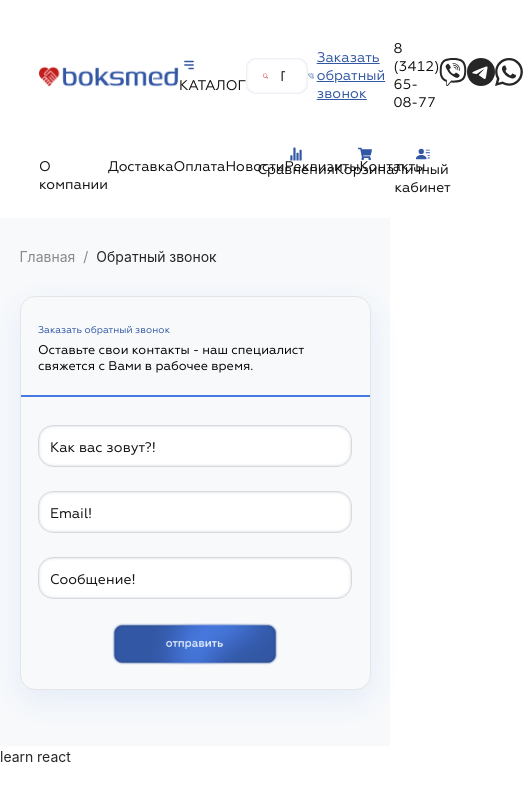
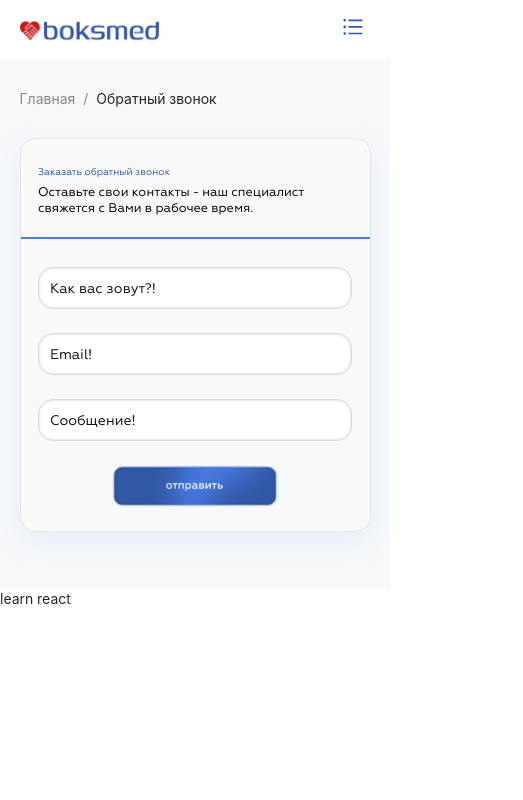
Before and after one commit to TukhtayevaRoziya/boksMedFront, a React (Create React App) app: page / in a window 390 px wide. Shown: the top 800 px of the page, 523 px wide, since content can reach past the window. Built offline with nearby package versions, Linux system fonts and the light colour scheme.

Commit message:
add responsive navbar

```diff
--- a/src/App.css
+++ b/src/App.css
@@ -2,3 +2,38 @@
   width: 80%;
   margin: 0 auto;
 }
+
+.ant-drawer-header,
+.ant-drawer-body {
+  width: 80%;
+  margin: 0 auto;
+}
+
+.ant-drawer-header {
+  padding: 1em 0;
+}
+
+.anticon svg {
+  color: var(--main-font-blue-color);
+}
+
+@media (min-width: 0) and (max-width: 1200px) {
+  .wrapper,
+  .ant-drawer-header,
+  .ant-drawer-body {
+    width: 100%;
+  }
+
+  .wrapper {
+    padding: 0 5%;
+  }
+
+  .ant-drawer-header,
+  .ant-drawer-body {
+    padding: 1em 5%;
+  }
+
+  .ant-drawer-close {
+    margin: 0;
+  }
+}
--- a/src/App.tsx
+++ b/src/App.tsx
@@ -1,17 +1,30 @@
-import React, { FC } from "react";
+import React, { FC, useState } from "react";
 import { BrowserRouter, Route, Routes } from "react-router-dom";
 
+import TopHeaderSm from "./components/topHeader/TopHeaderSm";
 import TopHeader from "./components/topHeader/TopHeader";
 import Contact from "./components/contact/Contact";
 
 import "./App.css";
 
 const App: FC = () => {
+const [size, setSize] = useState<Boolean>(false)
+
+    window.addEventListener("resize", () => {
+
+      if (window.innerWidth < 1000) {
+        setSize(true);
+      } else {
+        setSize(false);
+      }
+    });
+
+
   return (
     <BrowserRouter>
       <div>
         <div className="wrapper">
-        <TopHeader />
+          {window.innerWidth > 1000 ? <TopHeader /> : <TopHeaderSm />}
         </div>
         <Routes>
           <Route path="/" element={<Contact />} />
--- a/src/components/topHeader/TopHeader.module.css
+++ b/src/components/topHeader/TopHeader.module.css
@@ -147,3 +147,22 @@
   width: 10em;
   height: auto;
 }
+
+.navbarSm {
+  width: 100%;
+  justify-content: space-between;
+  padding: 1em 0;
+}
+
+.spanNavBtn {
+  background-color: transparent;
+  border: none;
+  outline: none;
+  cursor: pointer;
+}
+
+.spanNavBtn svg {
+  height: 1.7em;
+  width: 1.7em;
+  color: #3257a4;
+}
--- /dev/null
+++ b/src/components/topHeader/TopHeaderSm.tsx
@@ -0,0 +1,45 @@
+import React, { useState, FC } from "react";
+import { Drawer, Space } from "antd";
+import { AiOutlineBars } from "react-icons/ai";
+
+import logo from "../../assets/icons/logo.webp";
+
+import styles from "./TopHeader.module.css";
+
+const TopHeaderSm: FC = () => {
+  const [visible, setVisible] = useState(false);
+
+  const showDrawer = () => {
+    setVisible(true);
+  };
+
+  const onClose = () => {
+    setVisible(false);
+  };
+
+  return (
+    <>
+      <Space className={styles.navbarSm}>
+        <img className={styles.img} src={logo} alt="" />
+
+        <button onClick={showDrawer} className={styles.spanNavBtn}>
+          <AiOutlineBars />
+        </button>
+      </Space>
+      <Drawer
+        title={<img className={styles.img} src={logo} alt="" />}
+        placement={"top"}
+        width={500}
+        onClose={onClose}
+        visible={visible}
+        extra={<Space></Space>}
+      >
+        <p>Some contents...</p>
+        <p>Some contents...</p>
+        <p>Some contents...</p>
+      </Drawer>
+    </>
+  );
+};
+
+export default TopHeaderSm;
--- a/src/index.css
+++ b/src/index.css
@@ -29,6 +29,10 @@ code {
   width: 100%;
 }
 
+.ant-drawer-header-title{
+  flex-direction: row-reverse;
+}
+
 @media (min-width: 0) and (max-width: 600.9px) {
   .ant-col-offset-8{
     margin-left: 0;
```
Lines whose indentation alone changed are shown as unchanged.
